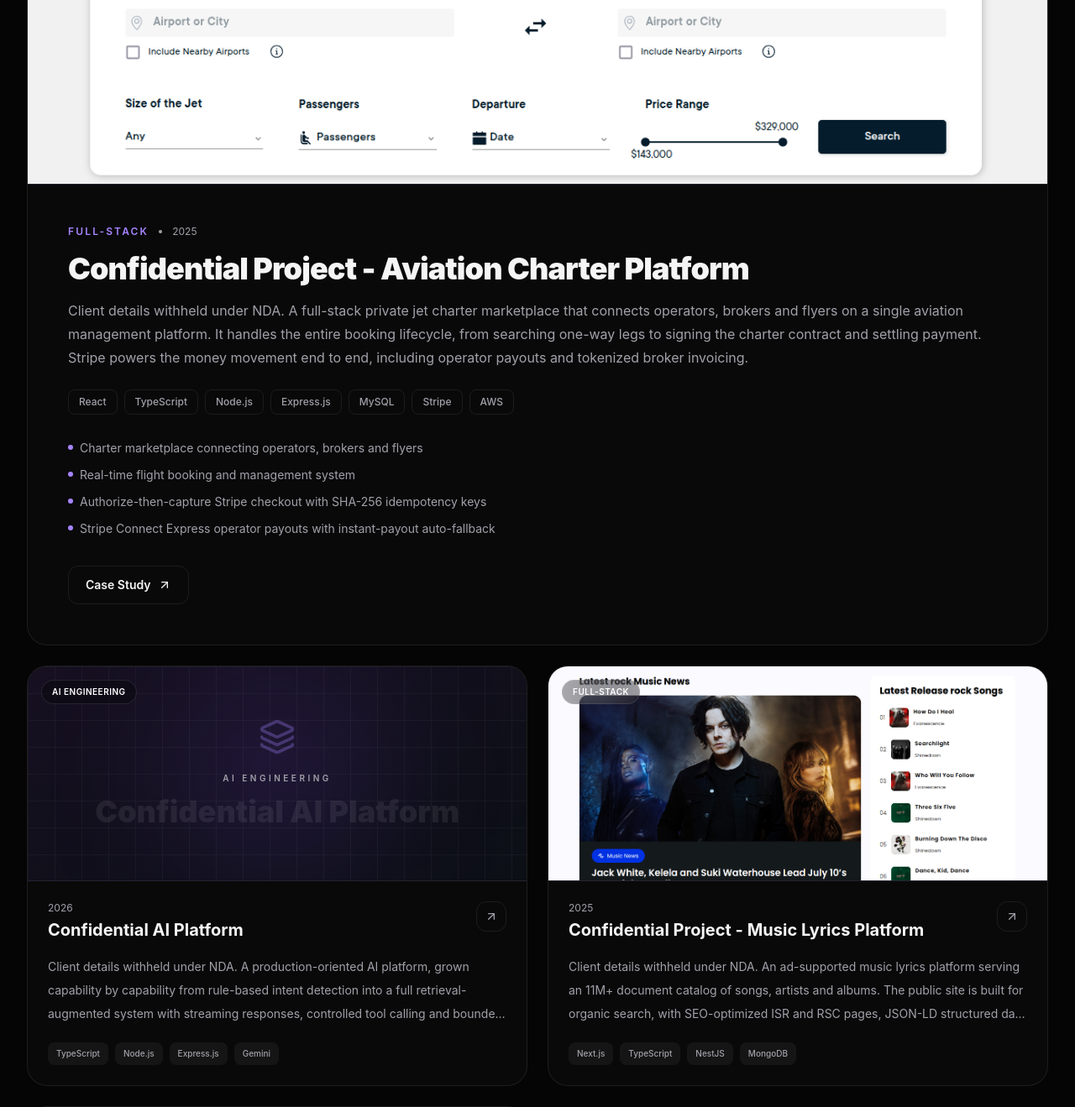
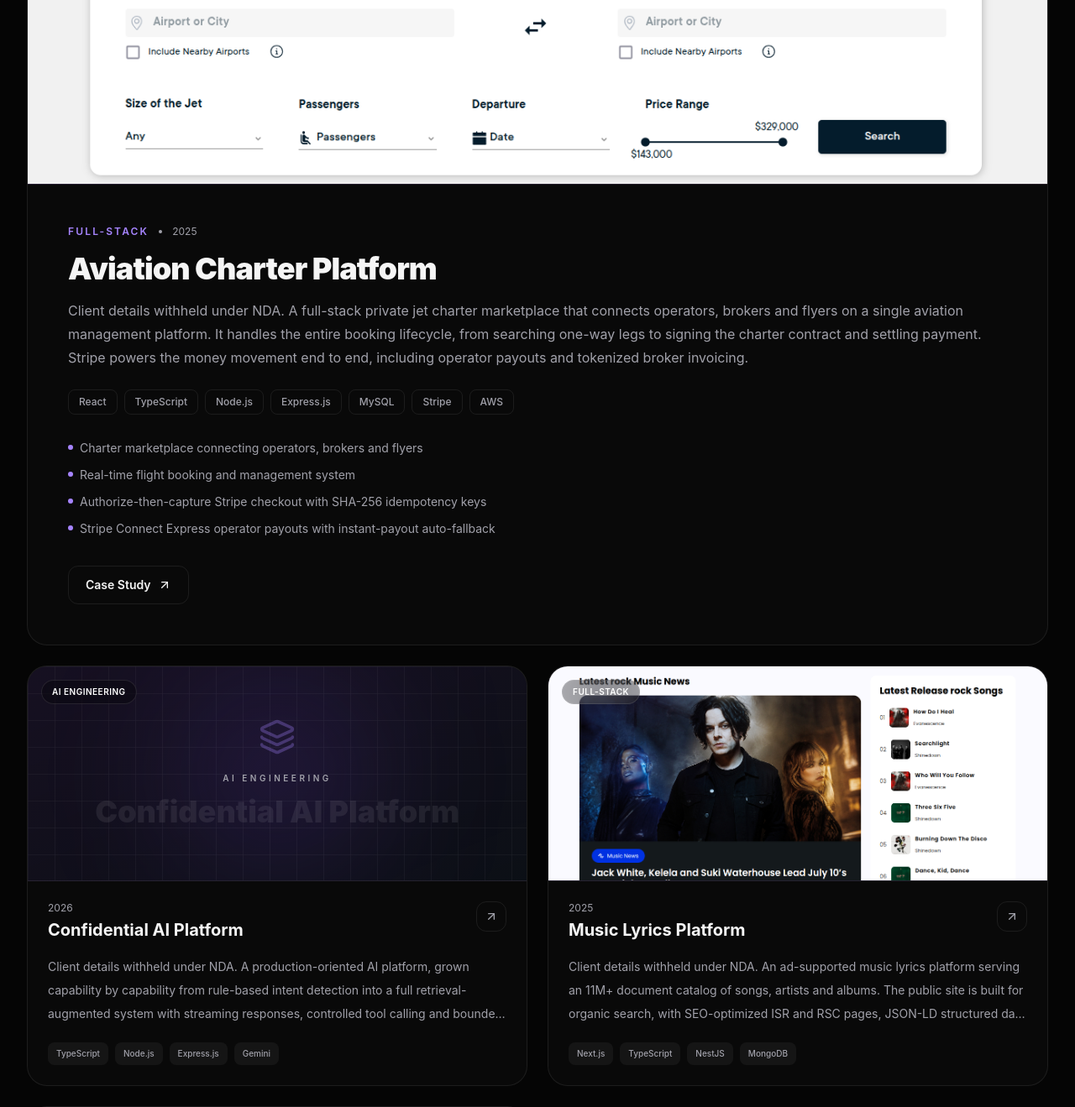
Before and after one commit to naveed1001/portfolio-naveed, a React (Vite) app in the folder client/: page / in a window 1280 px wide. Shown: the part 5635-6954 px from the top of the page at 84% size. Built offline with nearby package versions, Linux system fonts and the light colour scheme.

Commit message:
fix confidential word

```diff
--- a/client/src/data/projects.ts
+++ b/client/src/data/projects.ts
@@ -4,7 +4,7 @@ export const projects: Project[] = [
   {
     _id: "confidential-aviation-platform",
 
-    title: "Confidential Project - Aviation Charter Platform",
+    title: "Aviation Charter Platform",
 
     slug: "confidential-aviation-platform",
 
@@ -298,7 +298,7 @@ export const projects: Project[] = [
   {
     _id: "confidential-music-platform",
 
-    title: "Confidential Project - Music Lyrics Platform",
+    title: "Music Lyrics Platform",
 
     slug: "confidential-music-platform",
 
```
Also changed, not shown: 1 other file (tests, documents, lock files or other folders).
